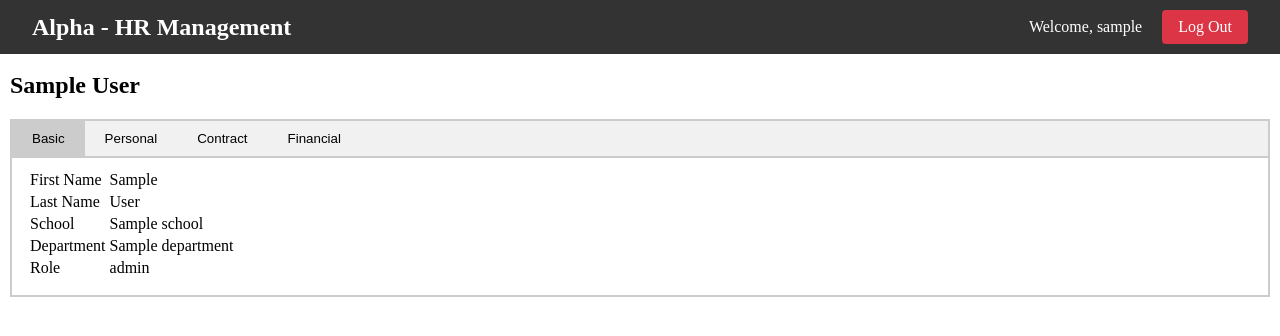
After one commit to ow344/flaskexample, a Flask app: page /staff/1 in a window 1280 px wide. The commit adds this page. Shown: the top 336 px of the page. Run offline with Flask 3, Linux system fonts and the light colour scheme; a user stored in the database is signed in; tables that the repository leaves empty hold one stand-in row (values such as "Sample post").

Commit message:
Staff Entry + Permission Viewing

```diff
--- a/application.py
+++ b/application.py
@@ -1,7 +1,7 @@
 from flask import Flask
 from config import Config
 from models import db
-from views import main, admin, user
+from views import main, admin, user, staff
 from flask_migrate import Migrate
 from flask_login import LoginManager
 from models import User
@@ -13,6 +13,7 @@ db.init_app(application)
 application.register_blueprint(main)
 application.register_blueprint(admin)
 application.register_blueprint(user)
+application.register_blueprint(staff)
 migrate = Migrate(application, db)
 
 
--- /dev/null
+++ b/templates/staff/self.html
@@ -0,0 +1,154 @@
+{% extends "base.html" %}
+{% block content %}
+
+<style>
+    /* Style for tabs */
+.tab {
+    overflow: hidden;
+    background-color: #f1f1f1;
+    border: 2px solid #ccc;
+    border-bottom: 0px solid #ccc;
+
+}
+
+.tab button {
+    background-color: inherit;
+    float: left;
+    border: none;
+    outline: none;
+    cursor: pointer;
+    padding: 10px 20px;
+    transition: 0.3s;
+}
+
+.tab button:hover {
+    background-color: #ddd;
+}
+
+.tab button.active {
+    background-color: #ccc;
+}
+
+/* Style for tab content */
+.tabcontent {
+    display: none;
+    padding: 15px;
+    padding-top: 10px;
+    border: 2px solid #ccc;
+}
+
+.tabcontent h3 {
+    margin-top: 0;
+}
+
+</style>
+
+<h2>{{staff.firstname}} {{staff.lastname}}</h2>
+<div class="tab-container">
+    <div class="tab">
+        <button id="defaultOpen" class="tablinks" onclick="openTab(event, 'tab1')">Basic</button>
+        <button class="tablinks" onclick="openTab(event, 'tab2')">Personal</button>
+        <!-- <button class="tablinks" onclick="openTab(event, 'tab3')">Checks</button> -->
+        <button class="tablinks" onclick="openTab(event, 'tab4')">Contract</button>
+        <button class="tablinks" onclick="openTab(event, 'tab5')">Financial</button>
+        <!-- Add more buttons for additional tabs -->
+    </div>
+
+    <div id="tab1" class="tabcontent">
+        <!-- Content for Tab 1 -->
+        <table>
+            <tr><td>First Name</td><td>{{ staff.firstname }}</td></tr>
+            <tr><td>Last Name</td><td>{{ staff.lastname }}</td></tr>
+            <tr><td>School</td><td>{{ staff.school.name }}</td></tr>
+            <tr><td>Department</td><td>{{ staff.department }}</td></tr>
+            <tr><td>Role</td><td>{{ staff.role }}</td></tr>
+        </table>
+    </div>
+
+    <div id="tab2" class="tabcontent" style="display: none;">
+        <!-- Content for Tab 2 (Initially hidden with 'display: none') -->
+        <table>
+            <tr><td>Date of Birth</td><td>{{ staff.dob }}</td></tr>
+            <tr><td>Gender</td><td>{{ staff.gender }}</td></tr>
+            <tr><td>Marital Status</td><td> - </td></tr>
+            <tr><td>Postcode</td><td> - </td></tr>
+            <tr><td>Home Address</td><td> - </td></tr>
+            <tr><td>Personal Email</td><td> - </td></tr>
+
+        </table>
+    </div>
+<!--
+    <div id="tab3" class="tabcontent" style="display: none;">
+        <table>
+            <tr><th>Type</th><th>Completed</th><th>Completed by</th><th>Date Completed</th></tr>
+            <tr><td>Identity</td><td>&#10004;</td><td> - </td><td> - </td></tr>
+            <tr><td>Qualifications</td><td>&#10006;</td><td> - </td><td> - </td></tr>
+            <tr><td>Prohibition from Management</td><td> - </td><td> - </td><td> - </td></tr>
+            <tr><td>Prohibition from Teaching</td><td> - </td><td> - </td><td> - </td></tr>
+            <tr><td>DBS Check</td><td> - </td><td> - </td><td> - </td></tr>
+            <tr><td>DBS Barred List</td><td> - </td><td> - </td><td> - </td></tr>
+            <tr><td>Childcare Disqualification</td><td> - </td><td> - </td><td> - </td></tr>
+            <tr><td>EEA/ Overseas</td><td> - </td><td> - </td><td> - </td></tr>
+            <tr><td>Right to Work in UK</td><td> - </td><td> - </td><td> - </td></tr>
+            <tr><td>References</td><td> - </td><td> - </td><td> - </td></tr>
+            <tr><td>Employment History</td><td> - </td><td> - </td><td> - </td></tr>
+            <tr><td>Medical</td><td> - </td><td> - </td><td> - </td></tr>
+        </table>
+    </div> -->
+    <div id="tab4" class="tabcontent" style="display: none;">
+        <!-- Content for Tab 2 (Initially hidden with 'display: none') -->
+        <table>
+            <tr><td>Start Date</td><td>{{ staff.startdate }}</td></tr>
+            <tr><td>Full/Part Time</td><td>{{ staff.ftpt }}</td></tr>
+            <tr><td>Hours per Week</td><td>{{ staff.weekhours }}</td></tr>
+            <tr><td>Year Round or Term Time</td><td>{{ staff.contract }}</td></tr>
+            <tr><td>Holiday Entitlement</td><td>{{ staff.holiday }}</td></tr>
+            <tr><td>Notice Period</td><td>{{ staff.notice }}</td></tr>
+        </table>
+    </div>
+    <div id="tab5" class="tabcontent" style="display: none;">
+        <!-- Content for Tab 2 (Initially hidden with 'display: none') -->
+        <table>
+            <tr><td>Salary</td><td>{{ staff.salary }}</td></tr>
+            <tr><td>National Insurance Number</td><td>{{ staff.nino }}</td></tr>
+            <tr><td>National Insurance Category</Inp></td><td> - </td></tr>
+            <tr><td>Tax Code</Inp></td><td> - </td></tr>
+            <tr><td>Pension Scheme</td><td>{{ staff.pension }}</td></tr>
+            <tr><td>Contribution Rates (EE/ER)</td><td>{{ staff.pension }}</td></tr>
+        </table>
+    </div>
+
+
+    <!-- Add more divs for additional tab contents -->
+</div>
+
+
+
+
+
+
+
+<script>
+    function openTab(evt, tabName) {
+    var i, tabcontent, tablinks;
+
+    tabcontent = document.getElementsByClassName("tabcontent");
+    for (i = 0; i < tabcontent.length; i++) {
+        tabcontent[i].style.display = "none";
+    }
+
+    tablinks = document.getElementsByClassName("tablinks");
+    for (i = 0; i < tablinks.length; i++) {
+        tablinks[i].className = tablinks[i].className.replace(" active", "");
+    }
+
+    document.getElementById(tabName).style.display = "block";
+    evt.currentTarget.className += " active";
+}
+
+// To show a default tab on page load
+document.getElementById("defaultOpen").click();
+
+</script>
+
+{% endblock %}
--- a/templates/user/stafflist/self.html
+++ b/templates/user/stafflist/self.html
@@ -30,5 +30,5 @@
         {% endfor %}
     </tbody>
 </table>
-<script src="{{ url_for('static', filename='js/script.js') }}"></script>
+<script src="{{ url_for('static', filename='js/click_staff_row.js') }}"></script>
 {% endblock %}
--- a/views.py
+++ b/views.py
@@ -150,4 +150,32 @@ def stafflist():
 
 
 
-################################  Next  ################################
+################################  Staff  ################################
+staff = Blueprint('staff', __name__)
+
+@staff.before_request
+@login_required
+def handle_route_permissions():
+    pass
+
+def check_permission(staff_id):
+    if not current_user.is_admin:
+        available_school_ids = [i.school_id for i in UserSchool.query.filter(UserSchool.user_id==current_user.id).all()]
+        staff = db.session.get(Staff,staff_id)
+        if not staff.school_id in available_school_ids:
+            flash('No Permission to view this entry', "error")
+            return False
+    return True
+
+
+
+
+
+
+
+@staff.route('/staff/<int:staff_id>')
+def staffentry(staff_id):
+    if not check_permission(staff_id):
+        return redirect(url_for('main.hello_world'))
+    print(staff_id)
+    return render_template('staff/self.html', staff=db.session.get(Staff,staff_id))
```
Also changed, not shown: static/js/click_staff_row.js (added, +14 -0 lines).
